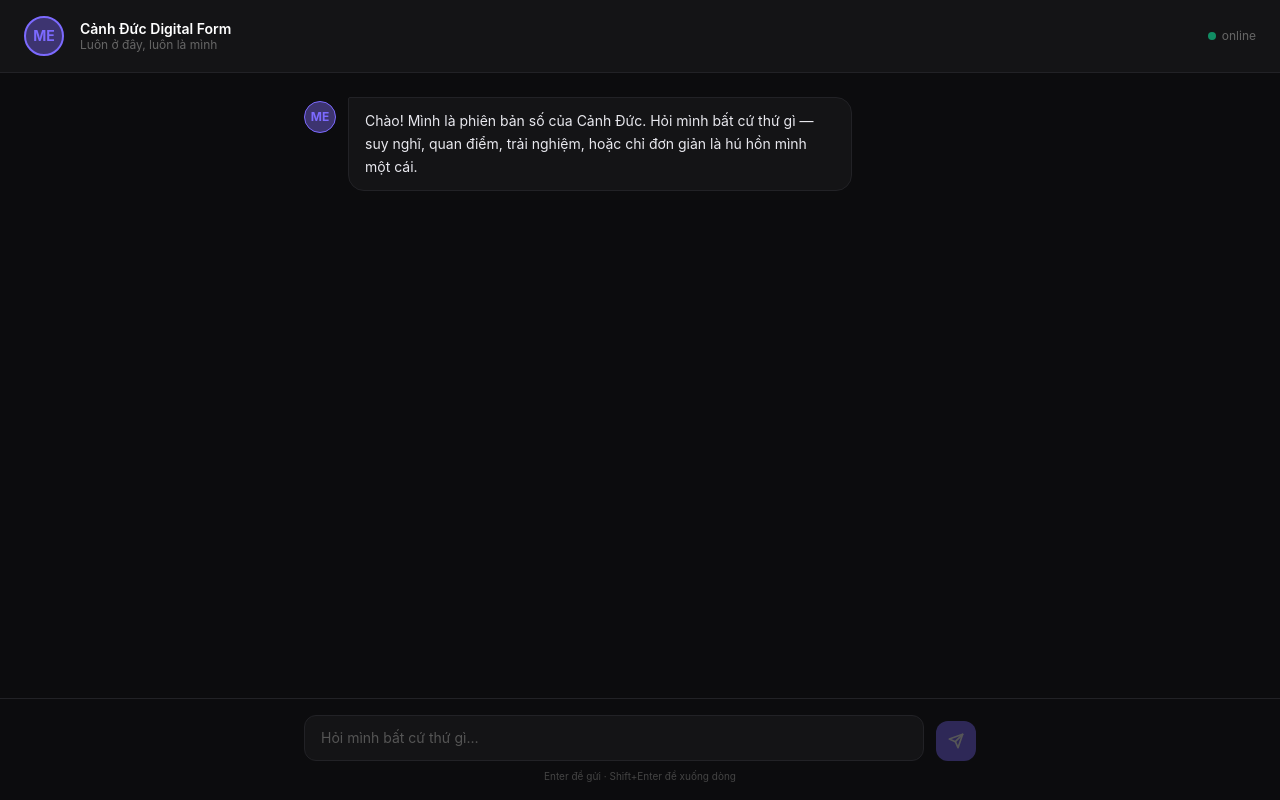
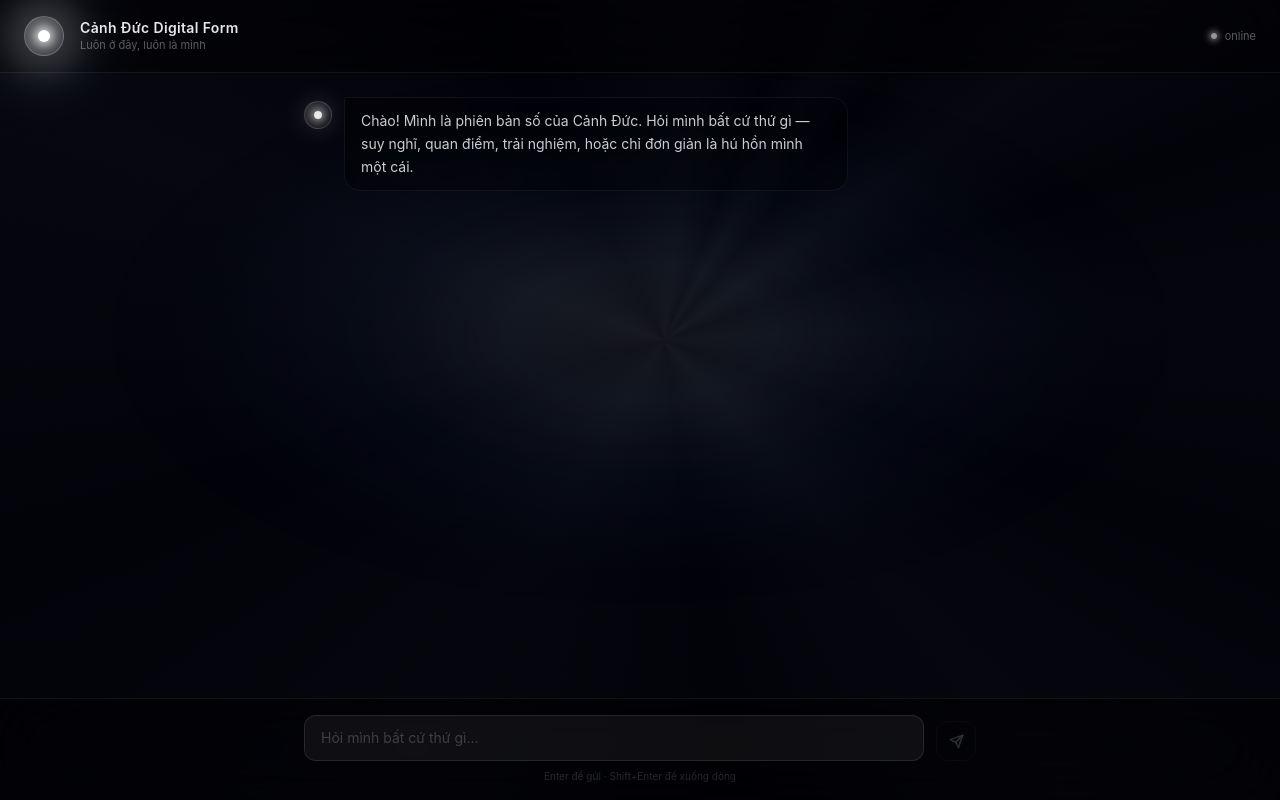
Before and after one commit to cnd173/canh-duc-digital-form, a Next.js app in the folder frontend/: page / in a window 1280 px wide. Built offline with nearby package versions, Linux system fonts and the light colour scheme.

Commit message:
Redesign UI: white hole cosmic aesthetic with glassmorphism

```diff
--- a/frontend/app/globals.css
+++ b/frontend/app/globals.css
@@ -3,22 +3,103 @@
 @tailwind utilities;
 
 :root {
-  --bg: #0c0c0e;
-  --surface: #141416;
-  --border: #222226;
-  --accent: #7c6aff;
-  --accent-dim: #3d3470;
+  --bg: #020209;
+  --surface: rgba(255, 255, 255, 0.04);
+  --border: rgba(255, 255, 255, 0.09);
+  --border-bright: rgba(200, 225, 255, 0.25);
+  --accent: #c8e6ff;
+  --text: #ddeeff;
+  --text-dim: rgba(180, 210, 240, 0.45);
 }
 
-* { box-sizing: border-box; }
+* { box-sizing: border-box; margin: 0; padding: 0; }
 
 body {
   background: var(--bg);
-  color: #e8e8ee;
+  color: var(--text);
   font-family: -apple-system, BlinkMacSystemFont, "Segoe UI", sans-serif;
-  margin: 0;
+  min-height: 100vh;
+  overflow: hidden;
 }
 
-::-webkit-scrollbar { width: 6px; }
+/* White hole central glow — breathes in and out */
+body::before {
+  content: '';
+  position: fixed;
+  inset: 0;
+  background:
+    radial-gradient(ellipse 55% 45% at 50% 42%,
+      rgba(255, 255, 255, 0.09) 0%,
+      rgba(180, 215, 255, 0.11) 18%,
+      rgba(100, 160, 255, 0.06) 38%,
+      rgba(40, 80, 200, 0.03) 58%,
+      transparent 75%
+    );
+  animation: wh-breathe 7s ease-in-out infinite;
+  pointer-events: none;
+  z-index: 0;
+}
+
+/* Slow-rotating light rays */
+body::after {
+  content: '';
+  position: fixed;
+  top: -50%;
+  left: -50%;
+  width: 200%;
+  height: 200%;
+  background: conic-gradient(
+    from 0deg at 50% 46%,
+    transparent 0deg,
+    rgba(210, 235, 255, 0.018) 8deg,
+    transparent 18deg,
+    rgba(210, 235, 255, 0.022) 32deg,
+    transparent 48deg,
+    rgba(210, 235, 255, 0.014) 65deg,
+    transparent 88deg,
+    rgba(210, 235, 255, 0.02) 115deg,
+    transparent 148deg,
+    rgba(210, 235, 255, 0.016) 190deg,
+    transparent 230deg,
+    rgba(210, 235, 255, 0.022) 268deg,
+    transparent 310deg,
+    rgba(210, 235, 255, 0.018) 345deg,
+    transparent 360deg
+  );
+  animation: wh-rotate 90s linear infinite;
+  pointer-events: none;
+  z-index: 0;
+}
+
+@keyframes wh-breathe {
+  0%, 100% { opacity: 0.65; transform: scale(1); }
+  50%       { opacity: 1;    transform: scale(1.12); }
+}
+
+@keyframes wh-rotate {
+  from { transform: rotate(0deg); }
+  to   { transform: rotate(360deg); }
+}
+
+@keyframes blink {
+  0%, 100% { opacity: 1; }
+  50%       { opacity: 0; }
+}
+
+@keyframes fade-up {
+  from { opacity: 0; transform: translateY(10px); }
+  to   { opacity: 1; transform: translateY(0); }
+}
+
+@keyframes orb-pulse {
+  0%, 100% { box-shadow: 0 0 16px 4px rgba(255,255,255,0.25), 0 0 40px 8px rgba(180,220,255,0.1); }
+  50%       { box-shadow: 0 0 28px 8px rgba(255,255,255,0.45), 0 0 70px 16px rgba(180,220,255,0.18); }
+}
+
+.animate-blink    { animation: blink 1s step-end infinite; }
+.animate-fade-up  { animation: fade-up 0.35s ease-out; }
+.animate-orb      { animation: orb-pulse 4s ease-in-out infinite; }
+
+::-webkit-scrollbar       { width: 4px; }
 ::-webkit-scrollbar-track { background: transparent; }
-::-webkit-scrollbar-thumb { background: var(--border); border-radius: 3px; }
+::-webkit-scrollbar-thumb { background: rgba(255,255,255,0.08); border-radius: 2px; }
--- a/frontend/components/ChatInterface.tsx
+++ b/frontend/components/ChatInterface.tsx
@@ -92,19 +92,25 @@
   }
 
   return (
-    <div className="flex flex-col h-screen">
+    <div className="relative z-10 flex flex-col h-screen">
       {/* Header */}
-      <header className="border-b border-[var(--border)] bg-[var(--surface)] px-6 py-4 flex items-center gap-4">
-        <div className="w-10 h-10 rounded-full bg-[var(--accent-dim)] border-2 border-[var(--accent)] flex items-center justify-center text-sm font-bold text-[var(--accent)]">
-          ME
+      <header className="border-b border-white/[0.07] bg-black/40 backdrop-blur-2xl px-6 py-4 flex items-center gap-4">
+        {/* White hole orb */}
+        <div className="relative w-10 h-10 flex-shrink-0">
+          <div className="absolute inset-0 rounded-full bg-white/20 blur-lg animate-orb" />
+          <div className="relative w-10 h-10 rounded-full border border-white/20 bg-gradient-to-br from-white/15 to-blue-200/5 backdrop-blur flex items-center justify-center">
+            <div className="w-3 h-3 rounded-full bg-white shadow-[0_0_10px_4px_rgba(255,255,255,0.7)]" />
+          </div>
         </div>
+
         <div>
-          <h1 className="text-sm font-semibold text-white leading-tight">Cảnh Đức Digital Form</h1>
-          <p className="text-xs text-[#666] leading-tight">Luôn ở đây, luôn là mình</p>
+          <h1 className="text-sm font-semibold text-white/90 leading-tight tracking-wide">Cảnh Đức Digital Form</h1>
+          <p className="text-[11px] text-white/35 leading-tight mt-0.5">Luôn ở đây, luôn là mình</p>
         </div>
-        <div className="ml-auto flex items-center gap-1.5">
-          <span className="w-2 h-2 rounded-full bg-emerald-500 animate-pulse" />
-          <span className="text-xs text-[#666]">online</span>
+
+        <div className="ml-auto flex items-center gap-2">
+          <span className="w-1.5 h-1.5 rounded-full bg-white/80 shadow-[0_0_6px_2px_rgba(255,255,255,0.6)] animate-pulse" />
+          <span className="text-[11px] text-white/35">online</span>
         </div>
       </header>
 
--- a/frontend/components/InputBar.tsx
+++ b/frontend/components/InputBar.tsx
@@ -29,7 +29,7 @@
   };
 
   return (
-    <div className="border-t border-[var(--border)] bg-[var(--bg)] px-4 py-4">
+    <div className="relative z-10 border-t border-white/[0.06] bg-black/40 backdrop-blur-2xl px-4 py-4">
       <div className="max-w-2xl mx-auto flex items-end gap-3">
         <textarea
           ref={textareaRef}
@@ -39,20 +39,20 @@
           disabled={disabled}
           placeholder="Hỏi mình bất cứ thứ gì…"
           rows={1}
-          className="flex-1 resize-none bg-[var(--surface)] border border-[var(--border)] rounded-xl px-4 py-3 text-sm text-[#e8e8ee] placeholder-[#555] outline-none focus:border-[var(--accent)] transition-colors disabled:opacity-40"
+          className="flex-1 resize-none bg-white/[0.05] border border-white/10 rounded-xl px-4 py-3 text-sm text-white/85 placeholder-white/20 outline-none transition-all duration-200 focus:border-white/25 focus:bg-white/[0.07] focus:shadow-[0_0_20px_rgba(200,230,255,0.06)] disabled:opacity-30"
         />
         <button
           onClick={onSend}
           disabled={disabled || !value.trim()}
-          className="w-10 h-10 flex-shrink-0 rounded-xl bg-[var(--accent)] text-white flex items-center justify-center transition-opacity disabled:opacity-30 hover:opacity-90"
+          className="w-10 h-10 flex-shrink-0 rounded-xl border border-white/15 bg-white/8 text-white/80 flex items-center justify-center transition-all duration-200 hover:bg-white/15 hover:border-white/30 hover:shadow-[0_0_20px_rgba(255,255,255,0.15)] disabled:opacity-20"
         >
-          <svg width="16" height="16" viewBox="0 0 24 24" fill="none" stroke="currentColor" strokeWidth="2.5" strokeLinecap="round" strokeLinejoin="round">
+          <svg width="15" height="15" viewBox="0 0 24 24" fill="none" stroke="currentColor" strokeWidth="2.5" strokeLinecap="round" strokeLinejoin="round">
             <line x1="22" y1="2" x2="11" y2="13" />
             <polygon points="22 2 15 22 11 13 2 9 22 2" />
           </svg>
         </button>
       </div>
-      <p className="text-center text-[10px] text-[#444] mt-2">Enter để gửi · Shift+Enter để xuống dòng</p>
+      <p className="text-center text-[10px] text-white/15 mt-2">Enter để gửi · Shift+Enter để xuống dòng</p>
     </div>
   );
 }
--- a/frontend/components/Message.tsx
+++ b/frontend/components/Message.tsx
@@ -10,24 +10,27 @@
   const isUser = message.role === "user";
 
   return (
-    <div className={`flex gap-3 animate-fade-in ${isUser ? "flex-row-reverse" : "flex-row"}`}>
+    <div className={`flex gap-3 animate-fade-up ${isUser ? "flex-row-reverse" : "flex-row"}`}>
       {!isUser && (
-        <div className="w-8 h-8 rounded-full bg-[var(--accent-dim)] border border-[var(--accent)] flex-shrink-0 flex items-center justify-center text-xs font-bold text-[var(--accent)] mt-1">
-          ME
+        <div className="relative w-7 h-7 flex-shrink-0 mt-1">
+          <div className="absolute inset-0 rounded-full bg-white/15 blur-md" />
+          <div className="relative w-7 h-7 rounded-full border border-white/15 bg-gradient-to-br from-white/10 to-transparent flex items-center justify-center">
+            <div className="w-2 h-2 rounded-full bg-white/90 shadow-[0_0_8px_3px_rgba(255,255,255,0.5)]" />
+          </div>
         </div>
       )}
 
       <div
         className={`max-w-[75%] px-4 py-3 rounded-2xl text-sm leading-relaxed ${
           isUser
-            ? "bg-[var(--accent)] text-white rounded-tr-sm"
-            : "bg-[var(--surface)] border border-[var(--border)] text-[#e8e8ee] rounded-tl-sm"
+            ? "bg-white/10 border border-white/20 text-white/90 rounded-tr-sm backdrop-blur-sm shadow-[0_0_24px_rgba(200,230,255,0.08)]"
+            : "bg-black/30 border border-white/[0.06] text-white/80 rounded-tl-sm backdrop-blur-sm"
         }`}
       >
         <p className="whitespace-pre-wrap break-words m-0">
           {message.content}
           {message.streaming && (
-            <span className="inline-block w-0.5 h-4 bg-current ml-0.5 animate-blink align-middle" />
+            <span className="inline-block w-0.5 h-4 bg-white/60 ml-0.5 animate-blink align-middle" />
           )}
         </p>
       </div>
```
